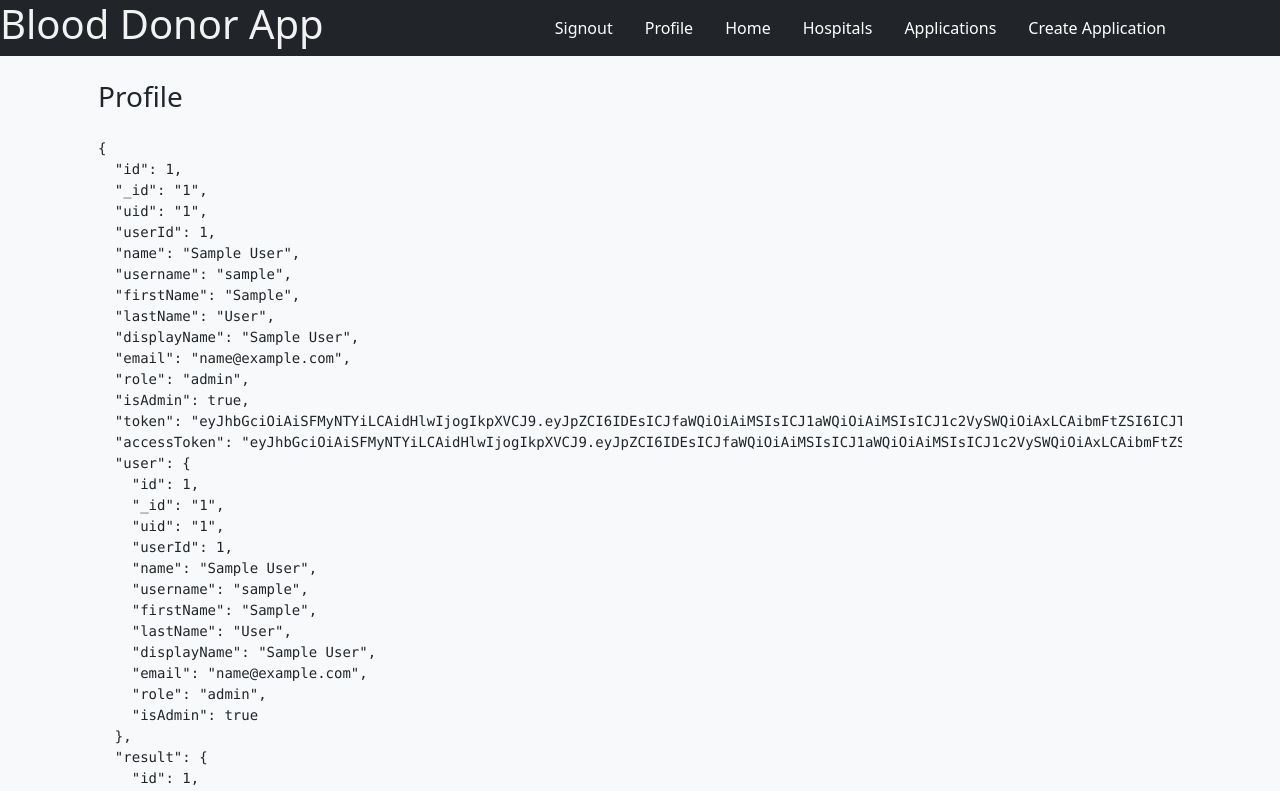
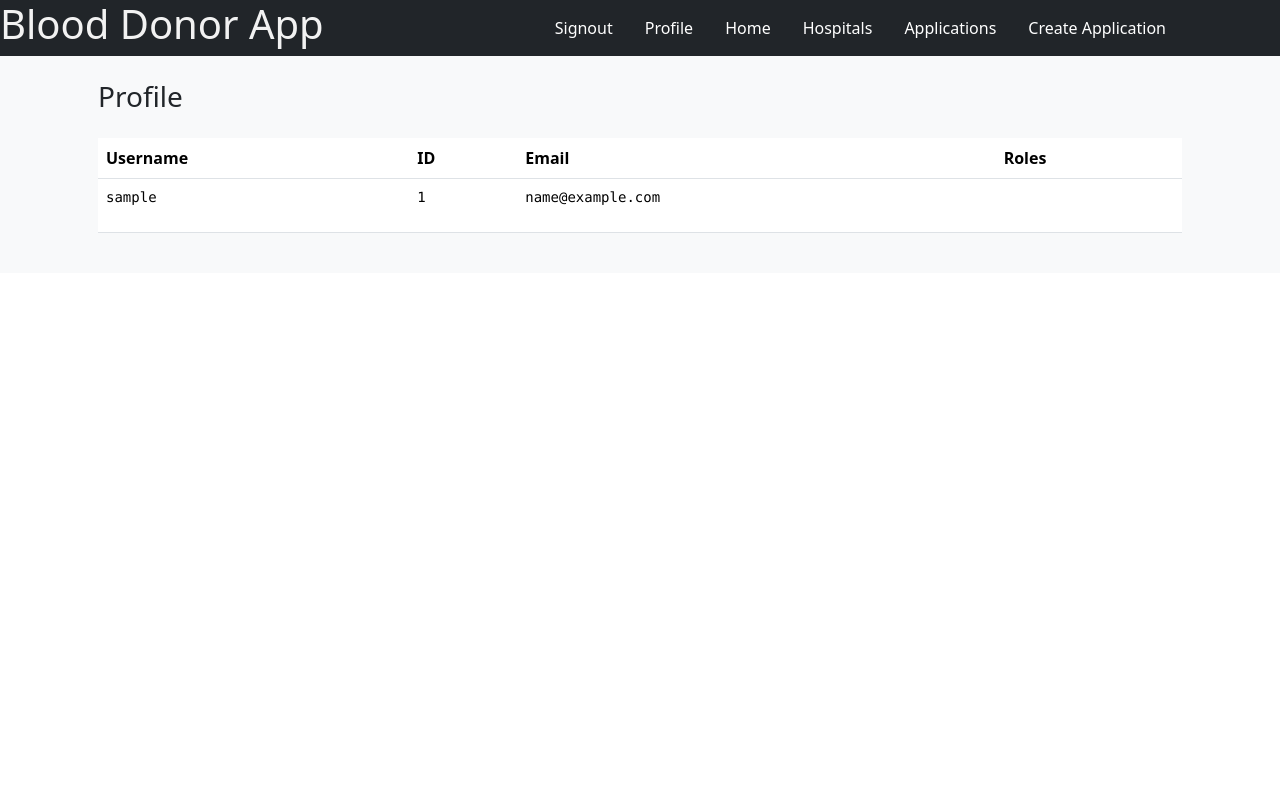
Before and after one commit to PanayiotisPerdios/blood-donor-app-frontend, a Vue app: page /profile in a window 1280 px wide. Shown: the top 791 px of the page. Built offline with nearby package versions, Linux system fonts and the light colour scheme; sample sign-in values are in the browser's storage.

Commit message:
fixed some Views

```diff
--- a/src/views/ApplicationsView.vue
+++ b/src/views/ApplicationsView.vue
@@ -60,8 +60,8 @@ const rejectApplication = (applicationId) => {
             <table class="table">
               <thead>
               <tr>
-                <th>Applications</th>
-                <th>Actions</th>
+                <th>First Name</th>
+                <th>Last Name</th>
               </tr>
               </thead>
               <tbody v-if="data">
@@ -69,8 +69,10 @@ const rejectApplication = (applicationId) => {
                 <td>{{ application.firstName }}</td>
                 <td>{{ application.lastName }}</td>
                 <td>
-                  <RouterLink :to="{ name: 'application-details', params: { id: application.id }}">Display</RouterLink>
-                  <RouterLink :to="{ name: 'application-delete', params: { id: application.id }}">Delete</RouterLink>
+                  <tr><RouterLink :to="{ name: 'application-details', params: { id: application.id }}">Details</RouterLink></tr>
+                  <tr><RouterLink :to="{ name: 'application-delete', params: { id: application.id }}">Delete</RouterLink></tr>
+                </td>
+                <td>
                   <button @click="approveApplication(application.id)">Approve</button>
                   <button @click="rejectApplication(application.id)">Reject</button>
                 </td>
--- a/src/views/ProfileView.vue
+++ b/src/views/ProfileView.vue
@@ -12,8 +12,24 @@ const { userData } = useApplicationStore();
             <h1 class="fs-3">Profile</h1>
           </div>
           <div>
-            <!-- @EXERCISE: Create a nice component to present user data -->
-            <pre>{{ userData }}</pre>
+            <table class="table">
+              <thead>
+                <tr>
+                  <th>Username</th>
+                  <th>ID</th>
+                  <th>Email</th>
+                  <th>Roles</th>
+                </tr>
+              </thead>
+              <tbody>
+                  <tr>
+                    <td><pre>{{ userData.username }}</pre></td>
+                    <td><pre>{{ userData.id }}</pre></td>
+                    <td><pre>{{ userData.email}}</pre></td>
+                    <td><pre>{{ userData.roles}}</pre></td>
+                  </tr>
+              </tbody>
+            </table>
           </div>
         </div>
       </div>
--- a/src/views/UserView.vue
+++ b/src/views/UserView.vue
@@ -17,6 +17,7 @@ onMounted(() => {
       <div class="row py-4 px-3">
         <div class="col-12">
           <div class="mb-4">
+            <RouterLink class="small" :to="{ name: 'users' }">Back to User List</RouterLink>
             <h1 class="fs-3">User #{{ userIdRef }}</h1>
           </div>
           <div class="mb-4">
--- a/src/views/UsersView.vue
+++ b/src/views/UsersView.vue
@@ -24,7 +24,6 @@ onMounted(() => {
             <table class="table">
               <thead>
               <tr>
-                <!-- <th>Course ID</th> -->
                 <th>Users Name</th>
               </tr>
               </thead>
```
